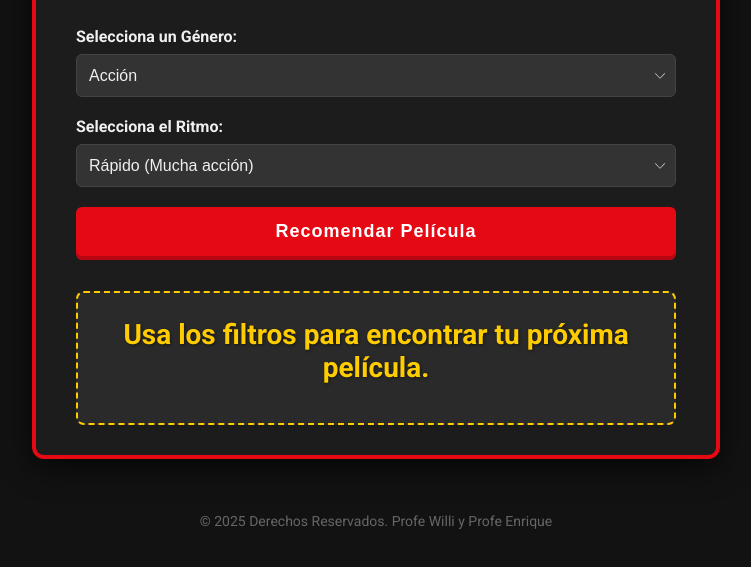
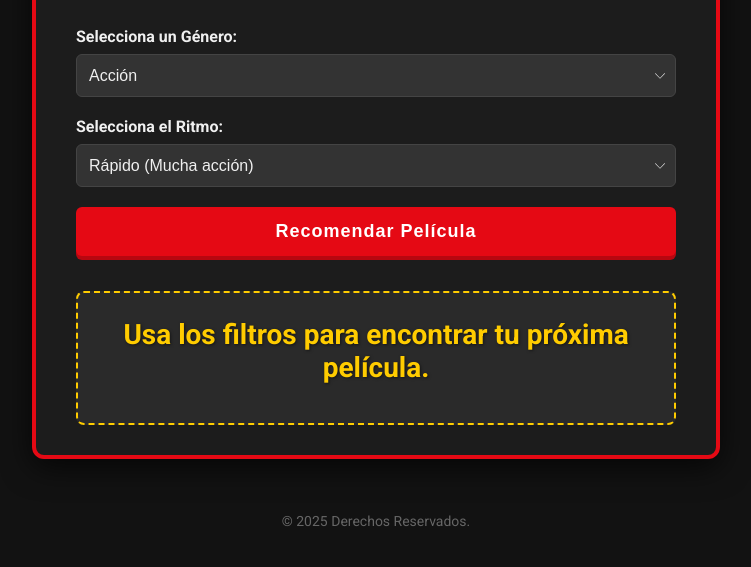
Before and after one commit to jairo46/webPeliculas, a plain HTML site: page index.html in a window 1280 px wide. Shown: the part 163-730 px from the top of the page, without its empty margins (264-1015 px from the left). Drawn offline with Linux system fonts and the light colour scheme.

Commit message:
cambios creditos

```diff
--- a/index.html
+++ b/index.html
@@ -161,7 +161,7 @@
     </div>
 
     <div id="footer-copyright">
-        <p>&copy; <span id="currentYear"></span> Derechos Reservados. Profe Willi y Profe Enrique</p>
+        <p>&copy; <span id="currentYear"></span> Derechos Reservados.</p>
     </div>
 
     <script>
```
